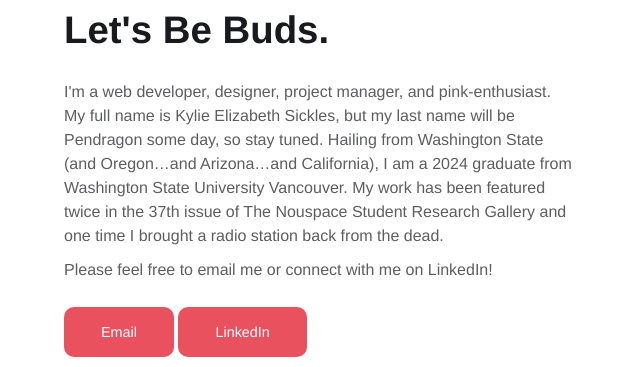
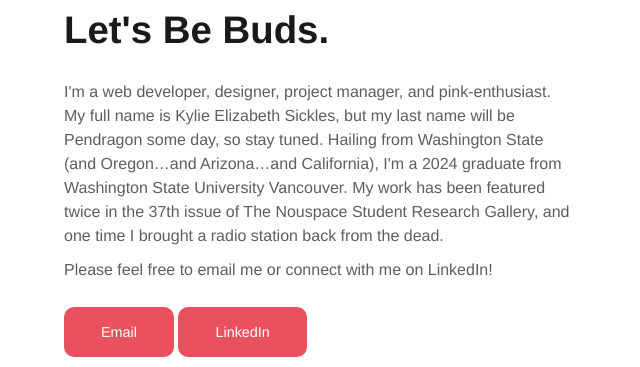
Before and after one commit to kylieSickles/portfolio, a plain HTML site: page public/index.html in a window 1280 px wide. Shown: the part 2374-2741 px from the top of the page, 64-704 px from the left. Drawn offline with nearby package versions, Linux system fonts and the light colour scheme.

Commit message:
Fixing copy

```diff
--- a/public/index.html
+++ b/public/index.html
@@ -220,7 +220,7 @@
 
                <article class="col-40 col-left">
                     <h2 class="col-80">Let's Be Buds.</h2>
-                    <p>I'm a web developer, designer, project manager, and pink-enthusiast. My full name is Kylie Elizabeth Sickles, but my last name will be Pendragon some day, so stay tuned. Hailing from Washington State (and Oregon…and Arizona…and California), I am a 2024 graduate from Washington State University Vancouver. My work has been featured twice in the 37th issue of The Nouspace Student Research Gallery and one time I brought a radio station back from the dead.</p>
+                    <p>I'm a web developer, designer, project manager, and pink-enthusiast. My full name is Kylie Elizabeth Sickles, but my last name will be Pendragon some day, so stay tuned. Hailing from Washington State (and Oregon…and Arizona…and California), I'm a 2024 graduate from Washington State University Vancouver. My work has been featured twice in the 37th issue of The Nouspace Student Research Gallery, and one time I brought a radio station back from the dead.</p>
 
                     <p>Please feel free to email me or connect with me on LinkedIn!</p>
 
```
